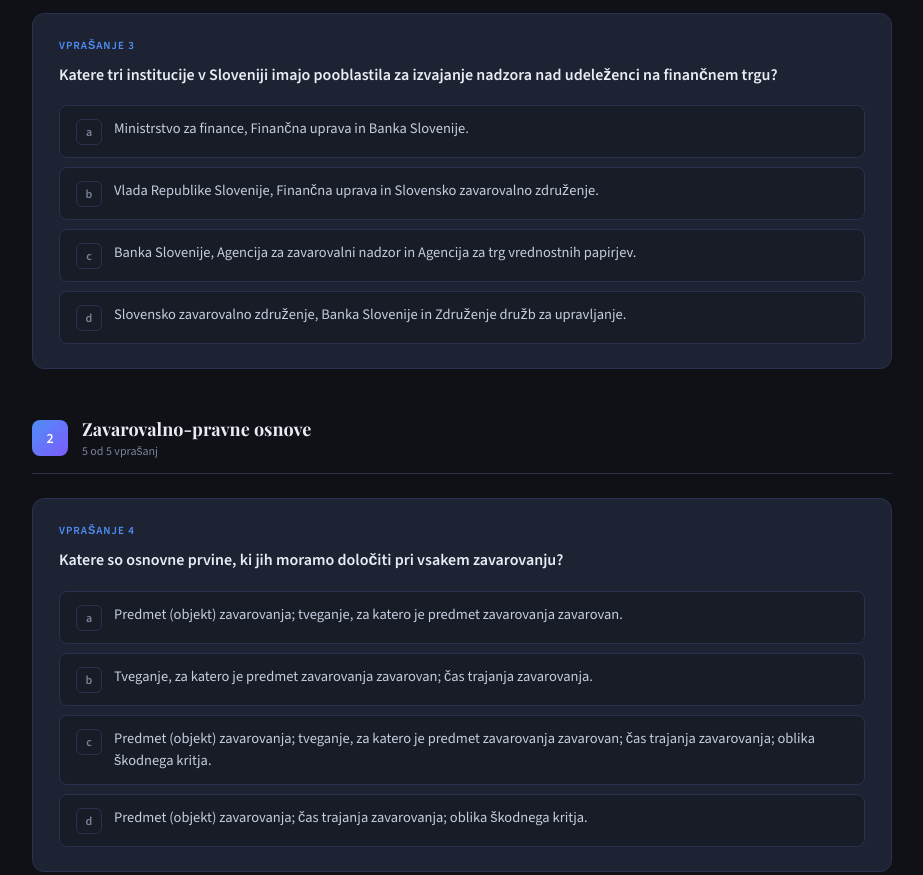
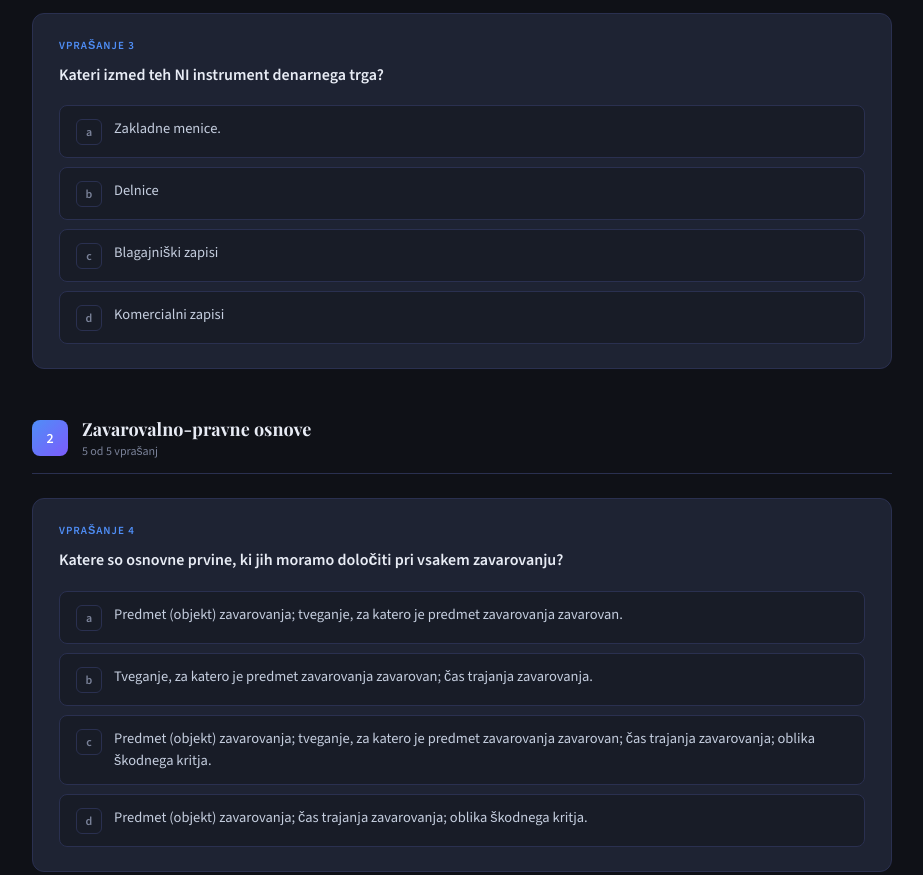
Before and after one commit to blazerculj-max/Test-2, a plain HTML site: page index.html in a window 1280 px wide. Shown: the part 969-1844 px from the top of the page, without its empty margins (178-1101 px from the left). Drawn offline with nearby package versions, Linux system fonts and the light colour scheme.

Commit message:
Update index.html

```diff
--- a/index.html
+++ b/index.html
@@ -616,6 +616,13 @@
       "Slovensko zavarovalno združenje, Banka Slovenije in Združenje družb za upravljanje."
     ],
     correct: 2
+  },
+  {
+    id: 102,
+    section: "financno",
+    text: "Kateri izmed teh NI instrument denarnega trga?",
+    options: ["Zakladne menice.", "Delnice", "Blagajniški zapisi", "Komercialni zapisi"],
+    correct: 1
   },
   // ── SKLOP 2: ZAVAROVALNO-PRAVNE OSNOVE ── (section: "pravne")
   {
```
